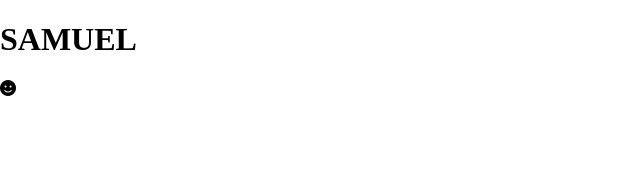
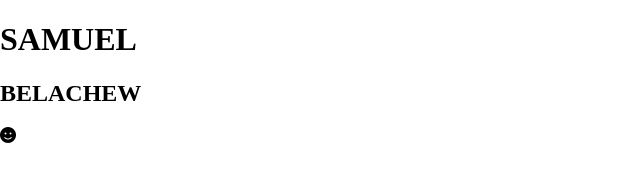
Before and after one commit to samuel0953/sami_js_trials, a plain HTML site: page index.html in a window 1280 px wide. Shown: the whole page, without its empty margins (0-640 px from the left). Drawn offline with Linux system fonts and the light colour scheme.

Commit message:
second commit

```diff
--- a/index.html
+++ b/index.html
@@ -11,6 +11,7 @@
 <body>
 
     <h1>SAMUEL</h1>
+    <h2>BELACHEW</h2>
     <i class="fa-solid fa-face-smile"></i>
     <!-- script -->
     <script src="script.js"></script>
```
